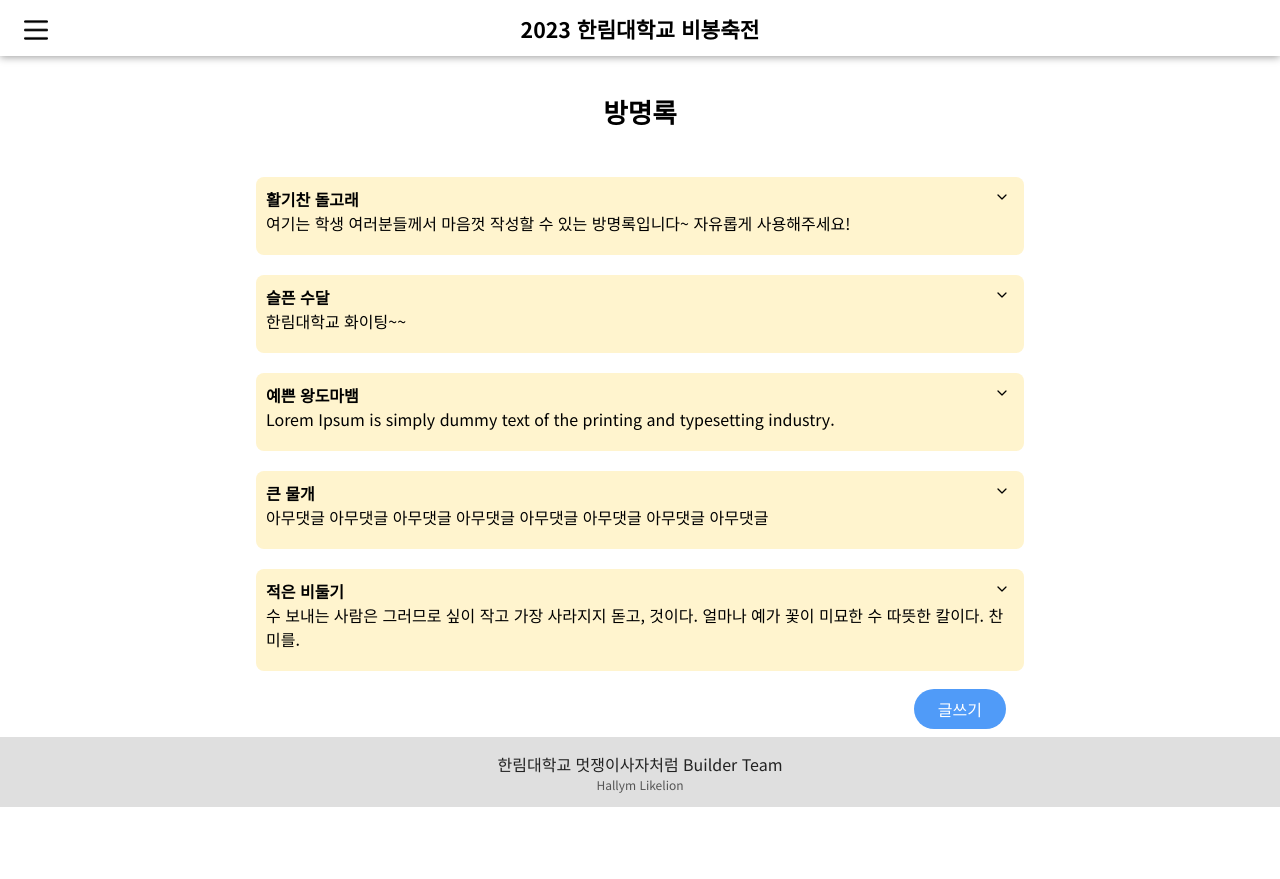
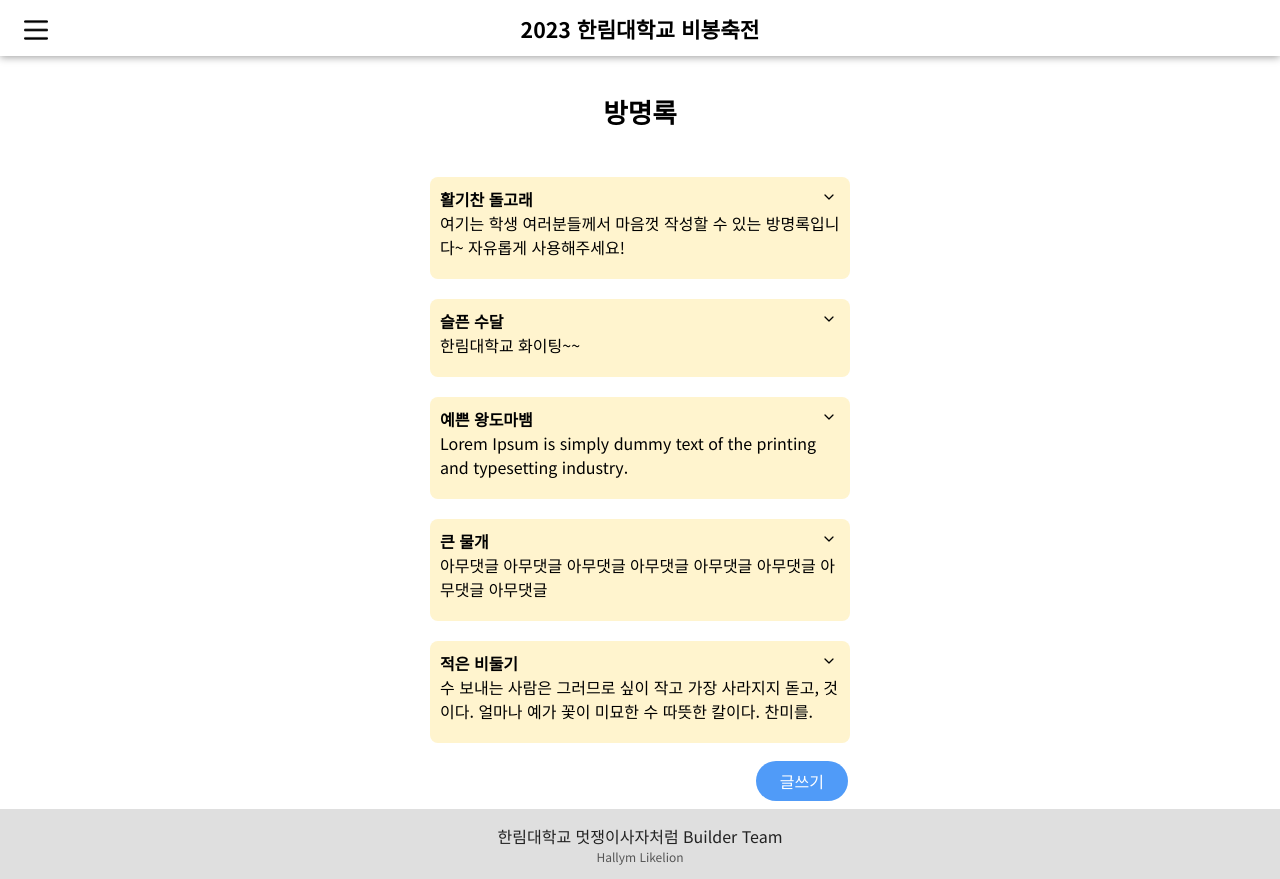
Before and after one commit to Hallym-LIKELION/HallymFestival2023-Frontend, a Vue app: page /comment in a window 1280 px wide. Before the commit the page ends 807 px from the top, so only its background shows below. Built offline with nearby package versions, Linux system fonts and the light colour scheme.

Commit message:
feat: CommentView 디자인 크기 조정

```diff
--- a/src/views/CommentView.vue
+++ b/src/views/CommentView.vue
@@ -164,10 +164,11 @@ h1 {
 }
 
 .comment-list {
+  max-width: 400px;
   display: flex;
   flex-direction: column;
   align-items: center;
-  margin: 0 10px;
+  margin: auto;
 }
 
 .comment-list > * {
@@ -176,13 +177,14 @@ h1 {
 }
 
 .button-group {
+  max-width: 416px;
+  margin: auto;
   display: flex;
   justify-content: flex-end;
-  padding: 0 8px;
 }
 
 .button-group > button {
-  margin: 8px 10px;
+  margin: 8px 0;
   padding: 8px 24px;
   border: none;
   border-radius: 24px;
```
Lines whose indentation alone changed are shown as unchanged.
